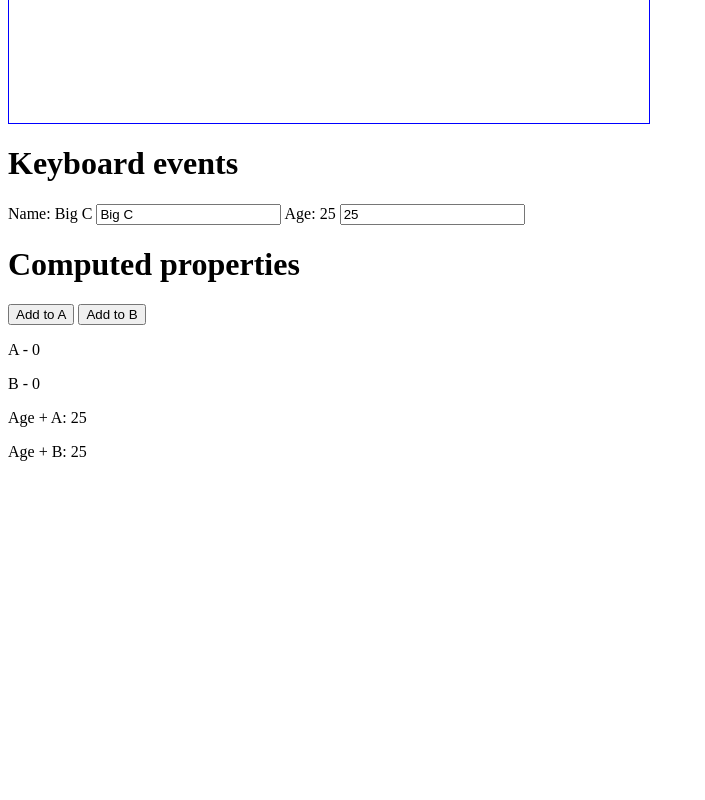
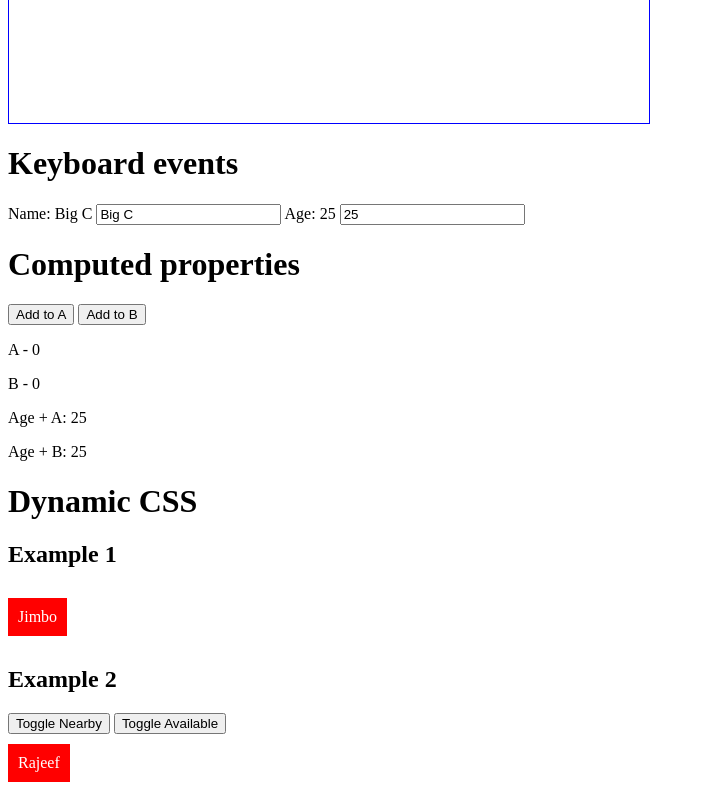
Before and after one commit to cjewell47/Vuejs, a plain HTML site: page vue-js-playlist/index.html in a window 1280 px wide. Shown: the part 600-1400 px from the top of the page, without its empty margins (0-705 px from the left). Before the commit the page ends 1077 px from the top, so only its background shows below. Drawn offline with nearby package versions, Linux system fonts and the light colour scheme.

Commit message:
dynamic classes

```diff
--- a/vue-js-playlist/app.js
+++ b/vue-js-playlist/app.js
@@ -9,7 +9,9 @@ new Vue({
     x: 0,
     y: 0,
     a: 0,
-    b: 0
+    b: 0,
+    available: false,
+    nearby: false
   },
   methods: {
     greet: function(people) {
@@ -40,6 +42,12 @@ new Vue({
     addToB: function() {
       console.log('b');
       return this.b + this.age;
+    },
+    compClasses: function() {
+      return {
+        available: this.available,
+        nearby: this.nearby
+      };
     }
   }
 
--- a/vue-js-playlist/index.html
+++ b/vue-js-playlist/index.html
@@ -39,6 +39,18 @@
       <p>Age + A: {{ addToA }}</p>
       <p>Age + B: {{ addToB }}</p>
 
+      <h1>Dynamic CSS</h1>
+      <h2>Example 1</h2>
+      <div v-on:click="available = !available" v-bind:class="{available: available}">
+        <span>Jimbo</span>
+      </div>
+      <h2>Example 2</h2>
+      <button v-on:click="nearby = !nearby">Toggle Nearby</button>
+      <button v-on:click="available = !available">Toggle Available</button>
+      <div v-bind:class="compClasses">
+        <span>Rajeef</span>
+      </div>
+
     </div>
 
     <script src="app.js"></script>
--- a/vue-js-playlist/master.css
+++ b/vue-js-playlist/master.css
@@ -4,3 +4,20 @@
   text-align: center;
   border: 1px solid blue;
 }
+
+span {
+  background: red;
+  display: inline-block;
+  padding: 10px;
+  color: #fff;
+  margin: 10px 0;
+}
+
+.available span {
+  background: green;
+}
+
+.nearby span:after {
+  content: "nearby";
+  margin-left: 10px;
+}
```
